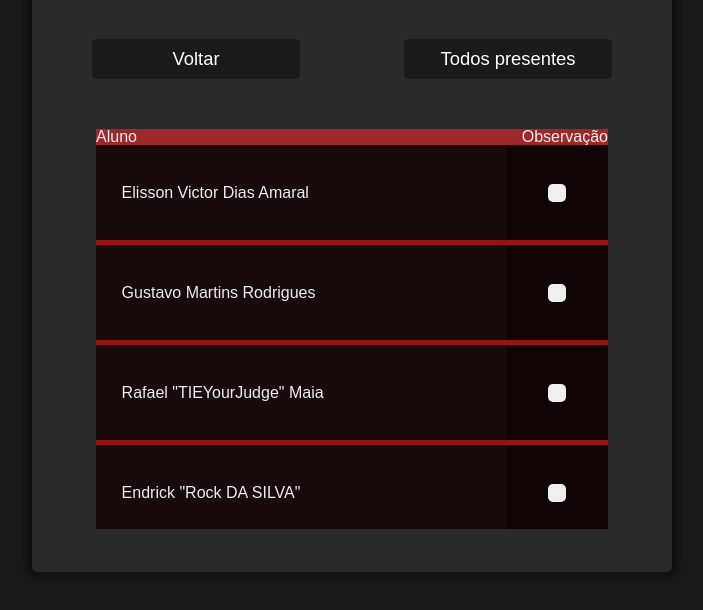
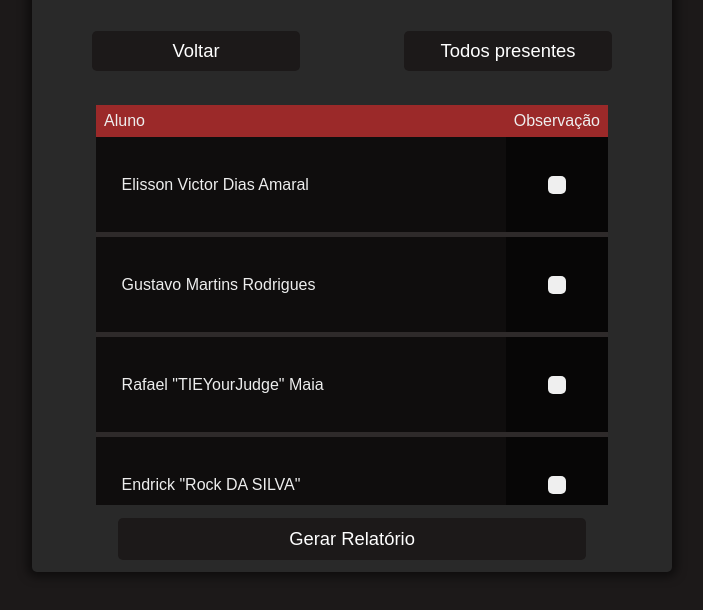
Before and after one commit to gustavuhh1/Infinity-Marq, a plain HTML site: page presenca/index.html in a window 1280 px wide. Shown: the part 188-798 px from the top of the page, without its empty margins (288-991 px from the left). Drawn offline with Linux system fonts and the light colour scheme.

Commit message:
1.7
Criando forma agora

```diff
--- a/presenca/index.html
+++ b/presenca/index.html
@@ -34,6 +34,7 @@
                     <h2>Observação</h2>
                 </div>
 
+                <div class="lista">
                 <ul class="listaAlunos">
 
                     <li class="Aluno">
@@ -163,8 +164,11 @@
 
 
                 </ul>
+            </div>
+            </div>
 
-            </div>
+            <button id="relatorio">Gerar Relatório</button>
+
         </div>
 
     </div>
--- a/presenca/script.js
+++ b/presenca/script.js
@@ -1,5 +1,7 @@
-const presenca = document.getElementsByClassName('alunoHUD')
+const presencaCor = document.querySelector('.alunoHUD')
 
-presenca.addEventListener('click', () =>{
-    alert('oii')
+presencaCor.addEventListener('click', () =>{
+    console.log(presencaCor )
+    presencaCor.classList.toggle('ok')
+
 })
--- a/presenca/style.css
+++ b/presenca/style.css
@@ -84,23 +84,31 @@ body {
 .alunosInterface {
     width: 32rem;
     height: 25rem;
-    background-color: rgba(255, 0, 0, 0.5);
+    background-color: rgba(53, 45, 45, 0.5);
     display: flex;
     flex-flow: column;
+}
+
+.lista{
     overflow-y: scroll;
+    overflow-x: hidden;
+    width: auto;
+    height: 100%;
     scrollbar-width: thin;
 }
 
 .alunosLegenda {
-    width: 32rem;
-    height: 10rem;
     display: flex;
     justify-content: space-between;
     align-items: center;
-    padding: 0;
+    padding: 8px 8px ;
     font-family: Arial, Helvetica, sans-serif;
     color: #EEEEEE;
     background-color: rgb(155, 41, 41);
+}
+
+.ok  {
+    background-color: #3bff9d;
 }
 
 .alunoIndiv {
@@ -119,6 +127,7 @@ body {
     display: flex;
     color: #EEEEEE;
     justify-content: center;
+    cursor: pointer;
 }
 
 .alunoName {
@@ -165,3 +174,24 @@ body {
     list-style: none;
     padding: 0;
 }
+
+#relatorio{
+    margin-top: 2.5%;
+    width: 90%;
+    padding: 10px;
+    background-color: rgb(28, 25, 25);
+    border-radius: 5px;
+    border: none;
+    color: white;
+    text-align: center;
+    font-size: 1.15rem;
+    transition: 0.3s;
+}
+
+#relatorio:hover {
+    background-color: rgb(241, 227, 21);
+    color: rgb(0, 0, 0);
+    border-radius: 8px;
+    transition: 0.3s;
+    cursor: pointer;
+}
```
